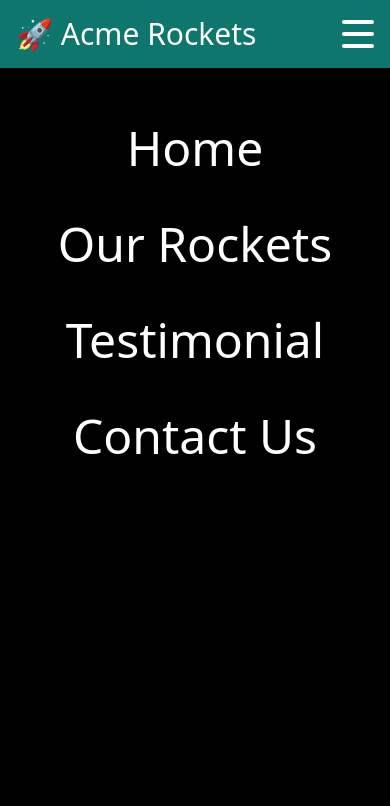
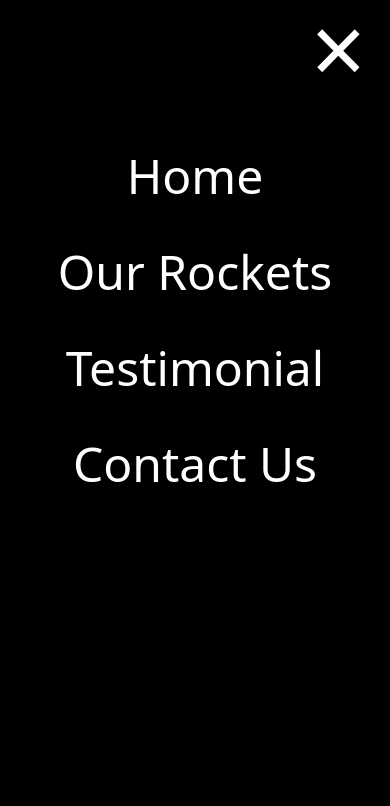
Before and after one commit to anjaligitnic/firstcommitTailwindPro, a website: page index.html in a window 390 px wide. Both pictures are taken after a click on the button 358 px from the left and 34 px from the top of the page. Shown: the top 806 px of the page. Drawn offline with nearby package versions, Linux system fonts and the light colour scheme; files that its build step writes are made by us from their sources.

Commit message:
Button Design

```diff
--- a/index.html
+++ b/index.html
@@ -15,7 +15,6 @@
                <a href="#hero"> 🚀 Acme Rockets</a>
             </h1>
             <button id="hamburger-button" class="text-3xl md:hidden cursor-pointer relative w-8 h-8">
-                <!-- &#9776; -->
                 <div class="bg-white w-8 h-1 rounded absolute top-4 -mt-0.5 before:transition-all before:duration-500 before:content-[''] before:bg-white before:w-8 before:h-1 before:rounded before:absolute before:transition-all before:duration-500 before:-translate-x-4 before:-translate-y-3  after:content-[''] after:bg-white after:w-8 after:h-1 after:rounded after:absolute after:transition-all after:duration-500 after:-translate-x-4 after:translate-y-3 after:transition-all after:duration-500 "></div>
             </button>
             <nav class="hidden md:block space-x-8 text-xl" aria-label="main">
@@ -28,10 +27,10 @@
 
             </nav>
         </section>
-        <section id="mobile-menu" class="absolute top-68 bg-black w-full text-5xl flex-col justify-content-center origin-top animation-open-menu hidden">
-            <!-- <button class="text-8xl self-end px-6">
+        <section id="mobile-menu" class="absolute top-0 bg-black w-full text-5xl flex-col justify-content-center origin-top animation-open-menu hidden">
+            <button class="text-8xl self-end px-6">
                 &times;
-            </button> -->
+            </button>
             <nav class="flex flex-col min-h-screen items-center py-8" aria-label="mobile">
                 <a href="#hero" class="w-full text-center py-6 hover:opacity-90">Home</a>
                 <a href="#rockets" class="w-full text-center py-6 hover:opacity-90">Our Rockets</a>
```
